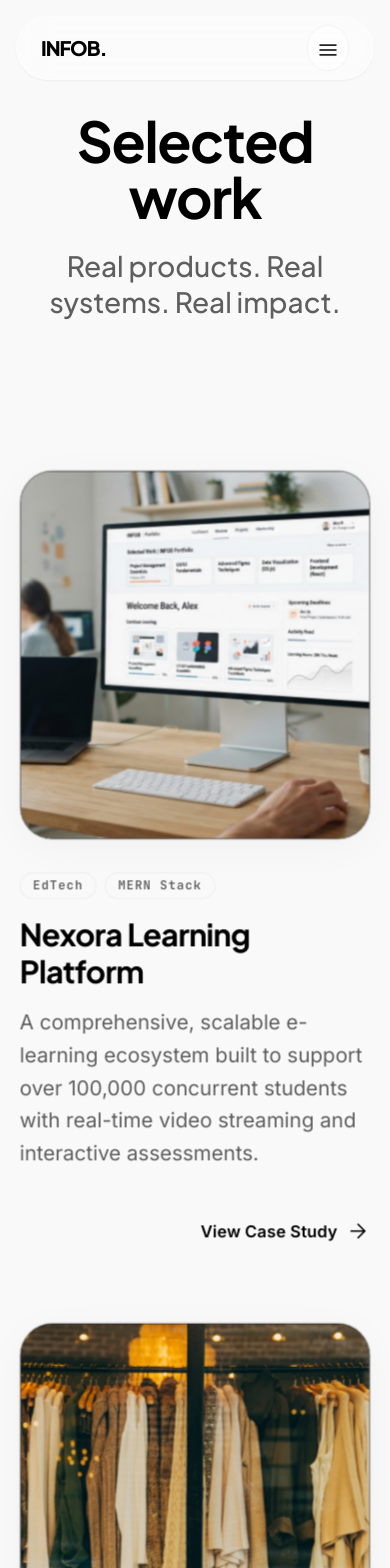
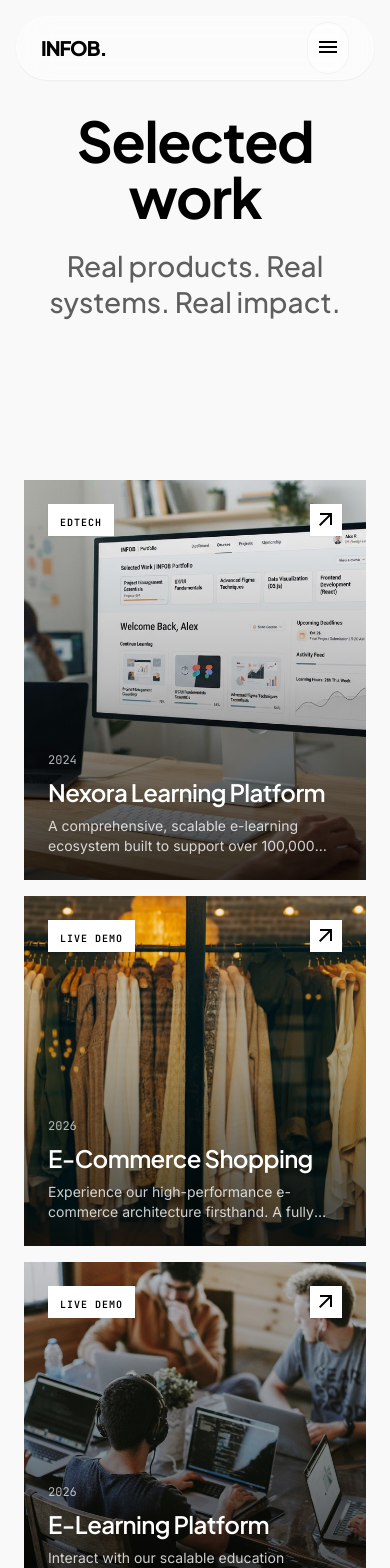
Before and after one commit to Mohsahal/business-portfolio, a React (Vite) app: page /work in a window 390 px wide. Shown: the top 1568 px of the page. Built offline with nearby package versions, Linux system fonts and the light colour scheme.

Commit message:
fix: bundle material symbols locally to prevent network blocking

```diff
--- a/index.html
+++ b/index.html
@@ -12,8 +12,7 @@
     <link rel="preconnect" href="https://fonts.gstatic.com" crossorigin>
     <link href="https://fonts.googleapis.com/css2?family=Inter:wght@300;400;500;600;700;800&family=JetBrains+Mono:wght@400;500;600&family=Plus+Jakarta+Sans:wght@500;600;700;800&display=swap" rel="stylesheet">
 
-    <!-- Material Symbols Outlined -->
-    <link href="https://fonts.googleapis.com/css2?family=Material+Symbols+Outlined:wght,FILL@100..700,0..1&display=swap" rel="stylesheet" />
+    <!-- Material Symbols bundled locally via npm -->
   </head>
   <body class="bg-background text-on-background font-body-md antialiased selection:bg-primary selection:text-on-primary">
     <div id="root"></div>
--- a/package.json
+++ b/package.json
@@ -13,6 +13,7 @@
     "@react-three/fiber": "^8.18.0",
     "framer-motion": "^11.14.4",
     "lucide-react": "^0.468.0",
+    "material-symbols": "^0.46.0",
     "react": "^18.3.1",
     "react-dom": "^18.3.1",
     "react-helmet-async": "^3.0.0",
--- a/src/components/home/AnimatedHeroGraphic.jsx
+++ b/src/components/home/AnimatedHeroGraphic.jsx
@@ -59,8 +59,8 @@ export default function AnimatedHeroGraphic() {
           style={{ transformStyle: "preserve-3d" }}
         >
           <div className="flex justify-between items-center mb-2">
-            <div className="w-8 h-8 rounded-lg bg-surface-bright/80 flex items-center justify-center">
-              <span className="material-symbols-outlined text-[18px] text-primary">smartphone</span>
+            <div className="w-8 h-8 rounded-lg bg-white flex items-center justify-center shadow-[0_2px_8px_rgba(0,0,0,0.04)] border border-outline-variant/20">
+              <div className="w-2.5 h-2.5 rounded-full bg-white border-[1.5px] border-outline-variant/40 shadow-sm"></div>
             </div>
             <div className="h-2 w-12 bg-outline/30 rounded-full"></div>
           </div>
--- a/src/components/home/FeaturedWork.jsx
+++ b/src/components/home/FeaturedWork.jsx
@@ -26,96 +26,58 @@ export default function FeaturedWork() {
         </Link>
       </div>
 
-      <div className="space-y-16">
-        {/* Project 1 - Full Width */}
-        {topProjects[0] && (
-          <Link
-            to={`/work/${topProjects[0].id}`}
-            className="card-container relative overflow-hidden group cursor-pointer border border-outline-variant/30 rounded-[2.5rem] bg-white/40 backdrop-blur-2xl p-6 md:p-10 shadow-[0_8px_30px_rgba(0,0,0,0.04)] hover:shadow-[0_20px_40px_rgba(0,0,0,0.12)] hover:-translate-y-2 hover:border-primary/30 transition-all duration-500 block"
-          >
-            {/* Premium Shine Overlay on Hover */}
-            <div className="absolute inset-0 bg-gradient-to-br from-white/60 to-transparent opacity-0 group-hover:opacity-100 transition-opacity duration-700 pointer-events-none z-0 rounded-[2.5rem]"></div>
+      <div className="grid grid-cols-1 md:grid-cols-12 gap-4 md:gap-6">
+        {topProjects.map((project, index) => {
+          // First item is full width and slightly taller
+          const heightClass = index === 0 ? "h-[400px] md:h-[600px]" : "h-[350px] md:h-[500px]";
 
-            <div className="relative z-10">
-              <div className="image-hover-zoom bg-surface-container-lowest mb-8 h-[340px] sm:h-[460px] md:h-[580px] w-full rounded-[1.5rem] flex items-center justify-center overflow-hidden">
-                <img
-                  className="w-full h-full object-cover"
-                  src={topProjects[0].image}
-                  alt={topProjects[0].alt}
-                  loading="lazy"
-                />
-              </div>
-              <div className="grid grid-cols-1 md:grid-cols-12 gap-gutter items-start">
-                <div className="md:col-span-8">
-                  <div className="flex gap-2 mb-4">
-                    {topProjects[0].tags.slice(0, 2).map((tag) => (
-                      <span key={tag} className="font-label-caps text-[11px] tracking-wide text-secondary bg-white/60 backdrop-blur-md px-4 py-2 rounded-full border border-white/80 shadow-[0_2px_10px_rgba(0,0,0,0.03)] group-hover:bg-white group-hover:shadow-[0_4px_15px_rgba(0,0,0,0.06)] transition-all duration-300">
-                        {tag}
-                      </span>
-                    ))}
-                  </div>
-                  <h3 className="font-h2 text-2xl md:text-4xl text-primary font-bold mb-4">
-                    {topProjects[0].title}
-                  </h3>
-                  <p className="font-body-lg text-body-lg text-secondary max-w-3xl">
-                    {topProjects[0].shortDescription}
-                  </p>
-                </div>
-                <div className="md:col-span-4 md:text-right flex items-end justify-end h-full pt-4 md:pt-0">
-                  <span className="inline-flex items-center gap-2 font-label-caps text-xs text-primary font-semibold uppercase tracking-wider group-hover:text-accent transition-colors">
-                    View Case Study <span className="material-symbols-outlined text-sm group-hover:translate-x-1 transition-transform">arrow_forward</span>
-                  </span>
-                </div>
-              </div>
-            </div>
-          </Link>
-        )}
-
-        {/* Next 2 Projects in 2 Column Layout */}
-        <div className="grid grid-cols-1 md:grid-cols-2 gap-gutter">
-          {topProjects.slice(1, 3).map((project) => (
-            <Link
+          return (
+            <div
               key={project.id}
-              to={`/work/${project.id}`}
-              className="card-container relative overflow-hidden group cursor-pointer border border-outline-variant/30 rounded-[2.5rem] bg-white/40 backdrop-blur-2xl p-6 md:p-8 shadow-[0_8px_30px_rgba(0,0,0,0.04)] hover:shadow-[0_20px_40px_rgba(0,0,0,0.12)] hover:-translate-y-2 hover:border-primary/30 transition-all duration-500 flex flex-col justify-between"
+              className={`relative overflow-hidden group cursor-pointer ${project.colSpan} ${project.offset || ''}`}
             >
-              {/* Premium Shine Overlay on Hover */}
-              <div className="absolute inset-0 bg-gradient-to-br from-white/60 to-transparent opacity-0 group-hover:opacity-100 transition-opacity duration-700 pointer-events-none z-0 rounded-[2.5rem]"></div>
-
-              <div className="relative z-10 flex flex-col h-full">
-                <div className="image-hover-zoom bg-surface-container-lowest mb-6 h-[280px] md:h-[380px] w-full rounded-[1.5rem] overflow-hidden">
+              <Link to={`/work/${project.id}`} className="block w-full h-full">
+                <div className={`w-full ${heightClass} relative bg-surface-container-lowest`}>
+                  {/* Background Image */}
                   <img
-                    className="w-full h-full object-cover"
+                    className="w-full h-full object-cover transition-transform duration-700 group-hover:scale-105"
                     src={project.image}
                     alt={project.alt}
-                    loading="lazy"
+                    loading={index === 0 ? "eager" : "lazy"}
                   />
+
+                  {/* Gradient Overlay for Text Readability */}
+                  <div className="absolute inset-0 bg-gradient-to-t from-black/90 via-black/30 to-transparent opacity-80 group-hover:opacity-100 transition-opacity duration-500"></div>
+
+                  {/* Top Left Badge */}
+                  <div className="absolute top-6 left-6 bg-white px-3 py-1 shadow-sm">
+                    <span className="font-label-caps text-[10px] md:text-xs font-bold text-primary uppercase tracking-widest">
+                      {project.category || project.tags[0]}
+                    </span>
+                  </div>
+
+                  {/* Top Right Arrow */}
+                  <div className="absolute top-6 right-6 bg-white w-8 h-8 md:w-10 md:h-10 flex items-center justify-center shadow-sm group-hover:bg-primary text-primary group-hover:text-white transition-colors duration-300">
+                    <span className="material-symbols-outlined text-sm md:text-base">arrow_outward</span>
+                  </div>
+
+                  {/* Bottom Left Content */}
+                  <div className="absolute bottom-6 left-6 right-6 md:bottom-8 md:left-8 md:right-8 text-white">
+                    <p className="font-mono text-xs md:text-sm text-white/70 mb-2">
+                      {project.year || "2024"}
+                    </p>
+                    <h2 className="font-h2 text-2xl md:text-4xl font-semibold mb-2 md:mb-3 tracking-tight group-hover:translate-x-2 transition-transform duration-300">
+                      {project.title}
+                    </h2>
+                    <p className="font-body-md text-sm md:text-base text-white/80 line-clamp-2 max-w-2xl group-hover:translate-x-2 transition-transform duration-300 delay-75">
+                      {project.shortDescription}
+                    </p>
+                  </div>
                 </div>
-                <div className="flex gap-2 mb-4">
-                  {project.tags.slice(0, 2).map((tag) => (
-                    <span key={tag} className="font-label-caps text-[11px] tracking-wide text-secondary bg-white/60 backdrop-blur-md px-4 py-2 rounded-full border border-white/80 shadow-[0_2px_10px_rgba(0,0,0,0.03)] group-hover:bg-white group-hover:shadow-[0_4px_15px_rgba(0,0,0,0.06)] transition-all duration-300">
-                      {tag}
-                    </span>
-                  ))}
-                </div>
-                <h3 className="font-subheading text-xl md:text-2xl text-primary font-bold mb-3">
-                  {project.title}
-                </h3>
-                <p className="font-body-md text-body-md text-secondary mb-8 flex-grow">
-                  {project.shortDescription}
-                </p>
-                <div className="pt-4 border-t border-outline-variant/40 flex items-center justify-between mt-auto">
-                  <span className="font-label-caps text-xs text-primary font-semibold uppercase tracking-wider group-hover:text-accent transition-colors">
-                    CASE STUDY
-                  </span>
-                  <span className="material-symbols-outlined text-sm text-primary group-hover:translate-x-1 group-hover:text-accent transition-all">
-                    arrow_forward
-                  </span>
-                </div>
-              </div>
-            </Link>
-          ))}
-        </div>
+              </Link>
+            </div>
+          );
+        })}
       </div>
     </section>
   );
--- a/src/components/home/HeroSection.jsx
+++ b/src/components/home/HeroSection.jsx
@@ -26,7 +26,7 @@ const itemVariants = {
 
 export default function HeroSection() {
   return (
-    <section className="relative min-h-screen lg:min-h-[80vh] flex flex-col lg:flex-row items-start lg:items-center px-6 md:px-margin-desktop max-w-container-max mx-auto pt-28 lg:pt-34 pb-16 overflow-hidden">
+    <section className="relative min-h-screen lg:min-h-[80vh] flex flex-col lg:flex-row items-start lg:items-center px-6 md:px-margin-desktop max-w-container-max mx-auto pt-32 lg:pt-30 pb-16">
       <motion.div
         className="w-full lg:w-[50%] flex flex-col justify-center items-start text-left pr-0 lg:pr-12 xl:pr-16 z-10"
         variants={containerVariants}
--- a/src/components/services/ServiceCard.jsx
+++ b/src/components/services/ServiceCard.jsx
@@ -1,24 +1,19 @@
 import React from "react";
 import { Link } from "react-router-dom";
+import TiltCard from "../ui/TiltCard";
 
 export default function ServiceCard({ service }) {
   return (
-    <Link
-      to={`/services/${service.id}`}
-      className="relative overflow-hidden border border-white/70 bg-white/40 backdrop-blur-2xl rounded-[2.5rem] p-8 md:p-12 shadow-[0_8px_30px_rgba(0,0,0,0.04),inset_0_1px_1px_rgba(255,255,255,1)] hover:shadow-[0_20px_40px_rgba(0,0,0,0.12),inset_0_1px_1px_rgba(255,255,255,1)] hover:-translate-y-2 transition-all duration-500 flex flex-col justify-between group h-full"
-    >
-      {/* Premium Shine Overlay on Hover */}
-      <div className="absolute inset-0 bg-gradient-to-br from-white/60 to-transparent opacity-0 group-hover:opacity-100 transition-opacity duration-700 pointer-events-none z-0"></div>
-
-      <div className="relative z-10">
+    <TiltCard tiltAmount={3} innerClassName="group glass-panel rounded-[2rem] p-8 md:p-12 hover:bg-white/60 transition-all duration-500 relative overflow-hidden flex flex-col justify-between">
+      <div>
         <div className="flex justify-between items-start mb-12 md:mb-16">
-          <span className="font-body-md text-body-md text-secondary font-medium bg-white/50 px-4 py-1.5 rounded-full border border-white/50 shadow-sm">{service.number}</span>
-          <span className="material-symbols-outlined text-[40px] text-primary font-light group-hover:text-accent group-hover:scale-110 transition-all duration-500 drop-shadow-sm">
+          <span className="font-body-md text-body-md text-secondary font-medium">{service.number}</span>
+          <span className="material-symbols-outlined text-3xl md:text-4xl text-primary font-light group-hover:scale-110 transition-transform duration-300 normal-case">
             {service.icon}
           </span>
         </div>
 
-        <h3 className="font-subheading text-2xl md:text-3xl text-primary font-semibold mb-4 leading-tight">
+        <h3 className="font-subheading text-2xl md:text-3xl text-primary font-semibold mb-4">
           {service.title}
         </h3>
 
@@ -26,25 +21,26 @@ export default function ServiceCard({ service }) {
           {service.shortDescription}
         </p>
 
-        {/* Feature tags (Pills) */}
-        <div className="border-t border-black/5 pt-8 flex flex-wrap gap-2 mb-10">
+        {/* Feature bullets */}
+        <ul className="space-y-3 font-body-md text-body-md text-secondary border-t border-outline-variant pt-6 mb-8">
           {service.tags.map((tag) => (
-            <span
-              key={tag}
-              className="font-label-caps text-[11px] tracking-wide text-secondary bg-white/60 backdrop-blur-md px-4 py-2 rounded-full border border-white/80 shadow-[0_2px_10px_rgba(0,0,0,0.03)] group-hover:bg-white group-hover:shadow-[0_4px_15px_rgba(0,0,0,0.06)] transition-all duration-300"
-            >
-              {tag}
-            </span>
+            <li key={tag} className="flex items-center gap-3">
+              <span className="w-1.5 h-1.5 bg-primary rounded-full flex-shrink-0"></span>
+              <span>{tag}</span>
+            </li>
           ))}
-        </div>
+        </ul>
       </div>
 
-      <div className="pt-5 border-t border-outline-variant/40 flex justify-between items-center relative z-10">
-        <span className="font-label-caps text-xs text-primary font-semibold uppercase tracking-wider inline-flex items-center gap-2 group-hover:text-accent transition-colors">
+      <div className="pt-4 border-t border-outline-variant/60 flex justify-between items-center">
+        <Link
+          to={`/services/${service.id}`}
+          className="font-label-caps text-xs text-primary font-semibold uppercase tracking-wider inline-flex items-center gap-2 hover:opacity-75 transition-opacity"
+        >
           Explore Service Details
-          <span className="material-symbols-outlined text-sm group-hover:translate-x-1 transition-transform">arrow_forward</span>
-        </span>
+          <span className="material-symbols-outlined text-sm normal-case">arrow_forward</span>
+        </Link>
       </div>
-    </Link>
+    </TiltCard>
   );
 }
--- a/src/components/work/ProjectBento.jsx
+++ b/src/components/work/ProjectBento.jsx
@@ -1,86 +1,59 @@
 import React from "react";
 import { Link } from "react-router-dom";
 import { projects } from "../../data/projects";
-import TiltCard from "../ui/TiltCard";
 
 export default function ProjectBento() {
   return (
-    <div className="grid grid-cols-1 md:grid-cols-12 gap-gutter gap-y-24">
+    <div className="grid grid-cols-1 md:grid-cols-12 gap-4 md:gap-6">
       {projects.map((project, index) => {
-        if (index === 0) {
-          // Featured Project (Full Width)
-          return (
-            <TiltCard key={project.id} className="card-container md:col-span-12 group cursor-pointer" tiltAmount={2}>
-              <Link to={`/work/${project.id}`}>
-                <div className="image-hover-zoom glass-panel mb-8 h-[360px] sm:h-[480px] md:h-[614px] w-full rounded-[2rem] flex items-center justify-center overflow-hidden">
-                  <img
-                    className="w-full h-full object-cover rounded-DEFAULT"
-                    src={project.image}
-                    alt={project.alt}
-                    loading="eager"
-                  />
-                </div>
-                <div className="grid grid-cols-1 md:grid-cols-12 gap-gutter items-start">
-                  <div className="md:col-span-8">
-                    <div className="flex gap-2 mb-4">
-                      {project.tags.slice(0, 2).map((tag) => (
-                        <span key={tag} className="bg-surface-bright px-3 py-1 rounded-full font-label-caps text-label-caps text-secondary border border-outline-variant/20">
-                          {tag}
-                        </span>
-                      ))}
-                    </div>
-                    <h2 className="font-h2 text-3xl md:text-5xl text-primary font-bold mb-4 tracking-tight">
-                      {project.title}
-                    </h2>
-                    <p className="font-body-lg text-body-lg text-secondary max-w-3xl">
-                      {project.shortDescription}
-                    </p>
-                  </div>
-                  <div className="md:col-span-4 md:text-right flex items-end justify-end h-full pt-4 md:pt-0">
-                    <span className="inline-flex items-center gap-2 font-body-md text-body-md text-primary font-semibold hover:opacity-80 transition-opacity">
-                      View Case Study <span className="material-symbols-outlined">arrow_forward</span>
-                    </span>
-                  </div>
-                </div>
-              </Link>
-            </TiltCard>
-          );
-        }
+        // First item is full width and slightly taller
+        const heightClass = index === 0 ? "h-[400px] md:h-[600px]" : "h-[350px] md:h-[500px]";
 
-        // Standard Bento Project
         return (
-          <TiltCard
+          <div
             key={project.id}
-            className={`card-container ${project.colSpan} group cursor-pointer ${project.offset || ''}`}
-            tiltAmount={4}
+            className={`relative overflow-hidden group cursor-pointer ${project.colSpan} ${project.offset || ''}`}
           >
-            <Link to={`/work/${project.id}`}>
-              <div className={`image-hover-zoom glass-panel mb-6 h-[300px] sm:h-[350px] md:h-[400px] w-full rounded-[2rem] overflow-hidden`}>
+            <Link to={`/work/${project.id}`} className="block w-full h-full">
+              <div className={`w-full ${heightClass} relative bg-surface-container-lowest`}>
+                {/* Background Image */}
                 <img
-                  className="w-full h-full object-cover rounded-DEFAULT"
+                  className="w-full h-full object-cover transition-transform duration-700 group-hover:scale-105"
                   src={project.image}
                   alt={project.alt}
-                  loading="lazy"
+                  loading={index === 0 ? "eager" : "lazy"}
                 />
+
+                {/* Gradient Overlay for Text Readability */}
+                <div className="absolute inset-0 bg-gradient-to-t from-black/90 via-black/30 to-transparent opacity-80 group-hover:opacity-100 transition-opacity duration-500"></div>
+
+                {/* Top Left Badge */}
+                <div className="absolute top-6 left-6 bg-white px-3 py-1 shadow-sm">
+                  <span className="font-label-caps text-[10px] md:text-xs font-bold text-primary uppercase tracking-widest">
+                    {project.category || project.tags[0]}
+                  </span>
+                </div>
+
+                {/* Top Right Arrow */}
+                <div className="absolute top-6 right-6 bg-white w-8 h-8 md:w-10 md:h-10 flex items-center justify-center shadow-sm group-hover:bg-primary text-primary group-hover:text-white transition-colors duration-300">
+                  <span className="material-symbols-outlined text-sm md:text-base">arrow_outward</span>
+                </div>
+
+                {/* Bottom Left Content */}
+                <div className="absolute bottom-6 left-6 right-6 md:bottom-8 md:left-8 md:right-8 text-white">
+                  <p className="font-mono text-xs md:text-sm text-white/70 mb-2">
+                    {project.year || "2024"}
+                  </p>
+                  <h2 className="font-h2 text-2xl md:text-4xl font-semibold mb-2 md:mb-3 tracking-tight group-hover:translate-x-2 transition-transform duration-300">
+                    {project.title}
+                  </h2>
+                  <p className="font-body-md text-sm md:text-base text-white/80 line-clamp-2 max-w-2xl group-hover:translate-x-2 transition-transform duration-300 delay-75">
+                    {project.shortDescription}
+                  </p>
+                </div>
               </div>
-              <div className="flex gap-2 mb-4">
-                {project.tags.slice(0, 2).map((tag) => (
-                  <span key={tag} className="bg-surface-bright px-3 py-1 rounded-full font-label-caps text-label-caps text-secondary border border-outline-variant/20">
-                    {tag}
-                  </span>
-                ))}
-              </div>
-              <h3 className="font-subheading text-2xl md:text-3xl text-primary font-bold mb-3">
-                {project.title}
-              </h3>
-              <p className="font-body-md text-body-md text-secondary mb-6 max-w-xl">
-                {project.shortDescription}
-              </p>
-              <span className="inline-flex items-center gap-2 font-label-caps text-label-caps text-primary border-b border-primary pb-1 hover:opacity-80 transition-opacity">
-                VIEW CASE STUDY <span className="material-symbols-outlined text-sm">arrow_forward</span>
-              </span>
             </Link>
-          </TiltCard>
+          </div>
         );
       })}
     </div>
--- a/src/index.css
+++ b/src/index.css
@@ -37,10 +37,6 @@
   --margin-desktop: 80px;
   --margin-mobile: 24px;
   --section-gap: 160px;
-}
-
-html {
-  scroll-behavior: smooth;
 }
 
 body {
@@ -118,12 +114,7 @@ body {
   border-color: #000000;
 }
 
-/* Material Symbols alignment helper */
-.material-symbols-outlined {
-  font-variation-settings: 'FILL' 0, 'wght' 300, 'GRAD' 0, 'opsz' 24;
-  vertical-align: middle;
-  line-height: 1;
-}
+
 
 /* Custom Scrollbar */
 ::-webkit-scrollbar {
--- a/src/main.jsx
+++ b/src/main.jsx
@@ -3,6 +3,7 @@ import ReactDOM from 'react-dom/client'
 import { BrowserRouter } from 'react-router-dom'
 import App from './App.jsx'
 import './index.css'
+import 'material-symbols/outlined.css'
 
 ReactDOM.createRoot(document.getElementById('root')).render(
   <React.StrictMode>
--- a/src/pages/CaseStudy.jsx
+++ b/src/pages/CaseStudy.jsx
@@ -54,7 +54,7 @@ export default function CaseStudy() {
             rel="noopener noreferrer"
             className="inline-flex items-center justify-center gap-2 bg-primary text-on-primary px-8 py-4 rounded-DEFAULT font-label-caps text-sm tracking-wide hover:opacity-90 transition-opacity"
           >
-            View Live Demo <span className="material-symbols-outlined text-sm">open_in_new</span>
+            View Live Demo
           </a>
         </div>
 
```
Also changed, not shown: 1 other file (tests, documents, lock files or other folders).
